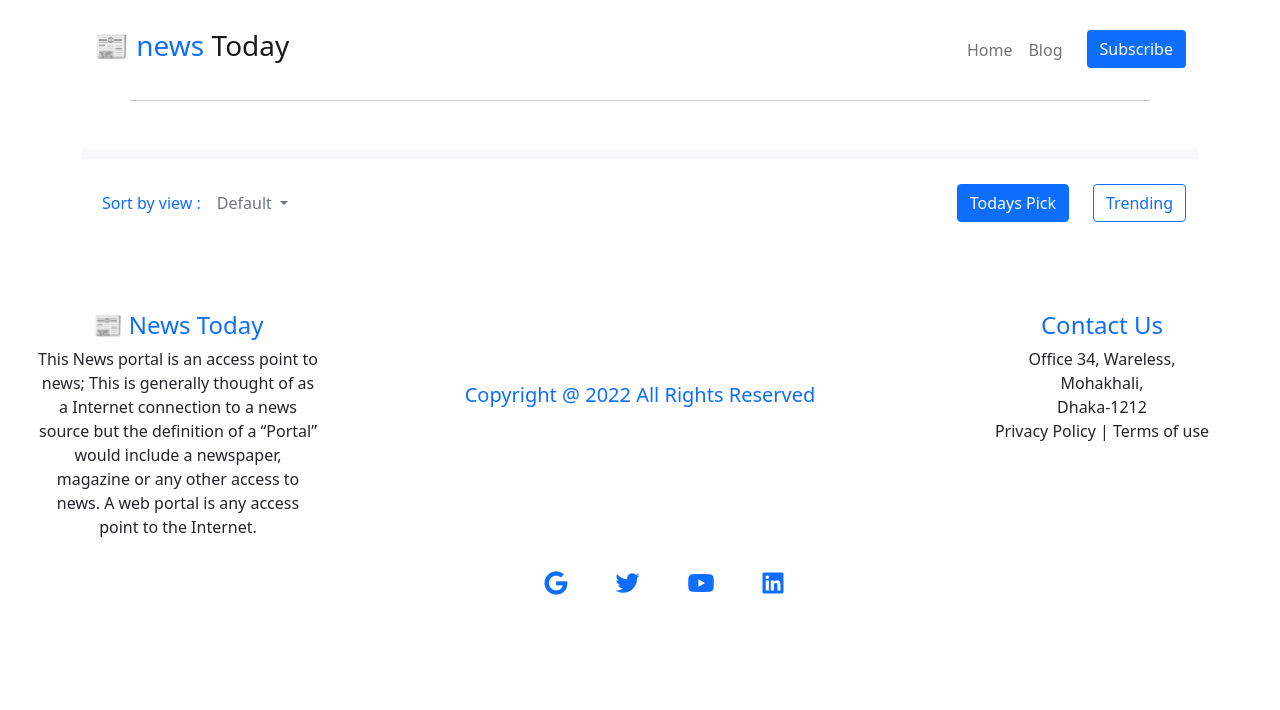
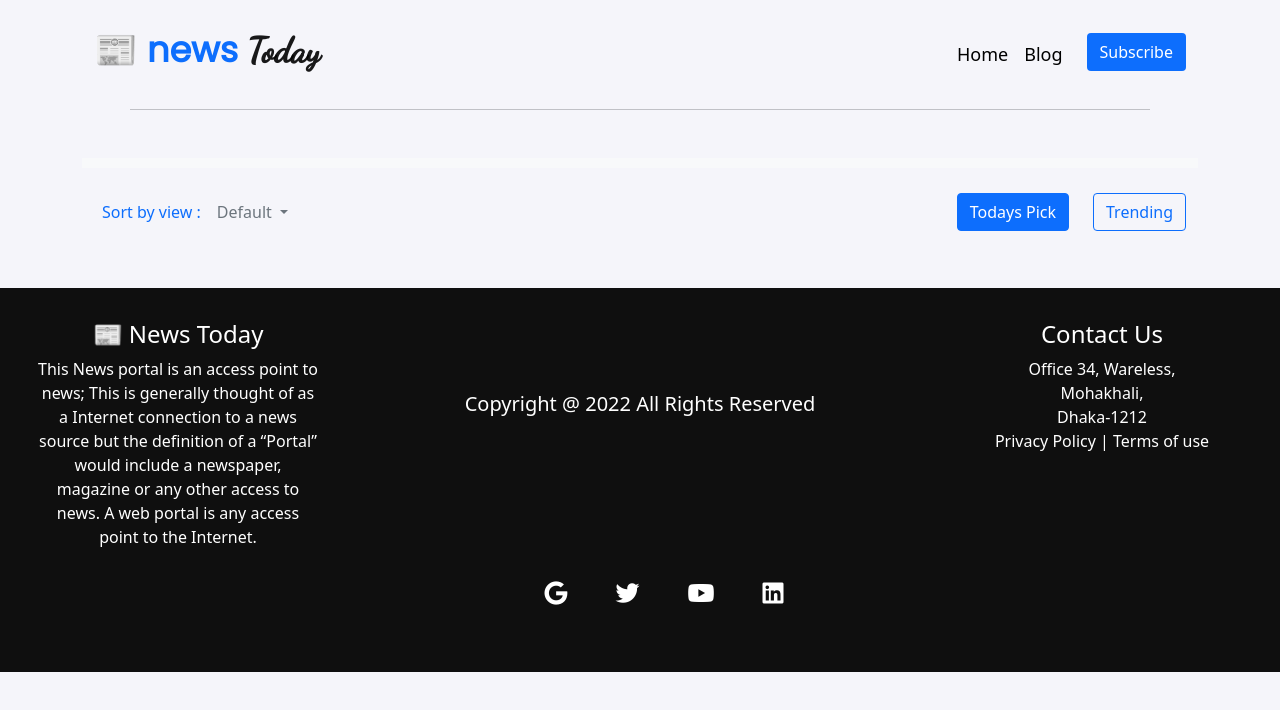
Before and after one commit to arif1278/news-portal-website, a plain HTML site: page index.html in a window 1280 px wide. Drawn offline with nearby package versions, Linux system fonts and the light colour scheme; no server answers.

Commit message:
4th commit

```diff
--- a/index.html
+++ b/index.html
@@ -152,19 +152,20 @@
     <div class="container-fluid text-dark pt-3" id="footer">
         <div class="row d-flex pt-3 text-center px-4">
             <div class="col-lg-3 text-center">
-                <h4 class="text-primary">📰 News Today</h4>
-                <p>This News portal is an access point to news; This is generally thought of as a Internet connection to
+                <h4 class="text-white">📰 News Today</h4>
+                <p class="text-white">This News portal is an access point to news; This is generally thought of as a
+                    Internet connection to
                     a news source but the definition of a “Portal” would include a newspaper, magazine or any other
                     access to news. A web portal is any access point to the Internet.</p>
             </div>
 
             <div class="col-lg-6 py-4">
-                <h5 class="py-5 text-primary">Copyright @ 2022 All Rights Reserved</h5>
+                <h5 class="py-5 text-white">Copyright @ 2022 All Rights Reserved</h5>
             </div>
 
             <div class="col-lg-3">
-                <h4 class="text-primary">Contact Us</h4>
-                <p>Office 34, Wareless,<br>
+                <h4 class="text-white">Contact Us</h4>
+                <p class="text-white">Office 34, Wareless,<br>
                     Mohakhali,<br>
                     Dhaka-1212<br>
                     Privacy Policy | Terms of use
@@ -174,11 +175,13 @@
             </div>
             <!-- ===========Social Media Link========= -->
             <div class="col-lg-12 py-3 d-flex justify-content-center align-items-center mb-5">
-                <a href="https://www.google.com/" target="_blank"><i class="fa-brands fa-google ms-5 fs-4 link"></i></a>
-                <a href="https://twitter.com/" target="_blank"><i class="fa-brands fa-twitter ms-5 fs-4 link"></i></a>
-                <a href="https://www.youtube.com/" target="_blank"><i
+                <a class="text-white" href="https://www.google.com/" target="_blank"><i
+                        class=" fa-brands fa-google ms-5 fs-4 link"></i></a>
+                <a class="text-white" href="https://twitter.com/" target="_blank"><i
+                        class="fa-brands fa-twitter ms-5 fs-4 link"></i></a>
+                <a class="text-white" href="https://www.youtube.com/" target="_blank"><i
                         class="fa-brands fa-youtube ms-5 fs-4 link"></i></a>
-                <a href="https://www.linkedin.com/" target="_blank"><i
+                <a class="text-white" href="https://www.linkedin.com/" target="_blank"><i
                         class="fa-brands fa-linkedin ms-5 fs-4 link"></i></a>
             </div>
         </div>
--- a/style.css
+++ b/style.css
@@ -0,0 +1,31 @@
+body {
+    background-color: #f5f5fa;
+}
+
+.items {
+    font-size: 18px;
+    color: #000 !important;
+    font-weight: 500;
+
+
+}
+
+#subscribe:hover {
+    background-color: #ff4d4d !important;
+
+}
+
+#logo {
+    font-family: 'Poppins', sans-serif;
+    font-weight: 700;
+}
+
+h3 {
+    font-family: 'Dancing Script', cursive;
+    font-weight: 600;
+    font-size: 35px;
+}
+
+#footer {
+    background-color: #0f0f0f;
+}
```
